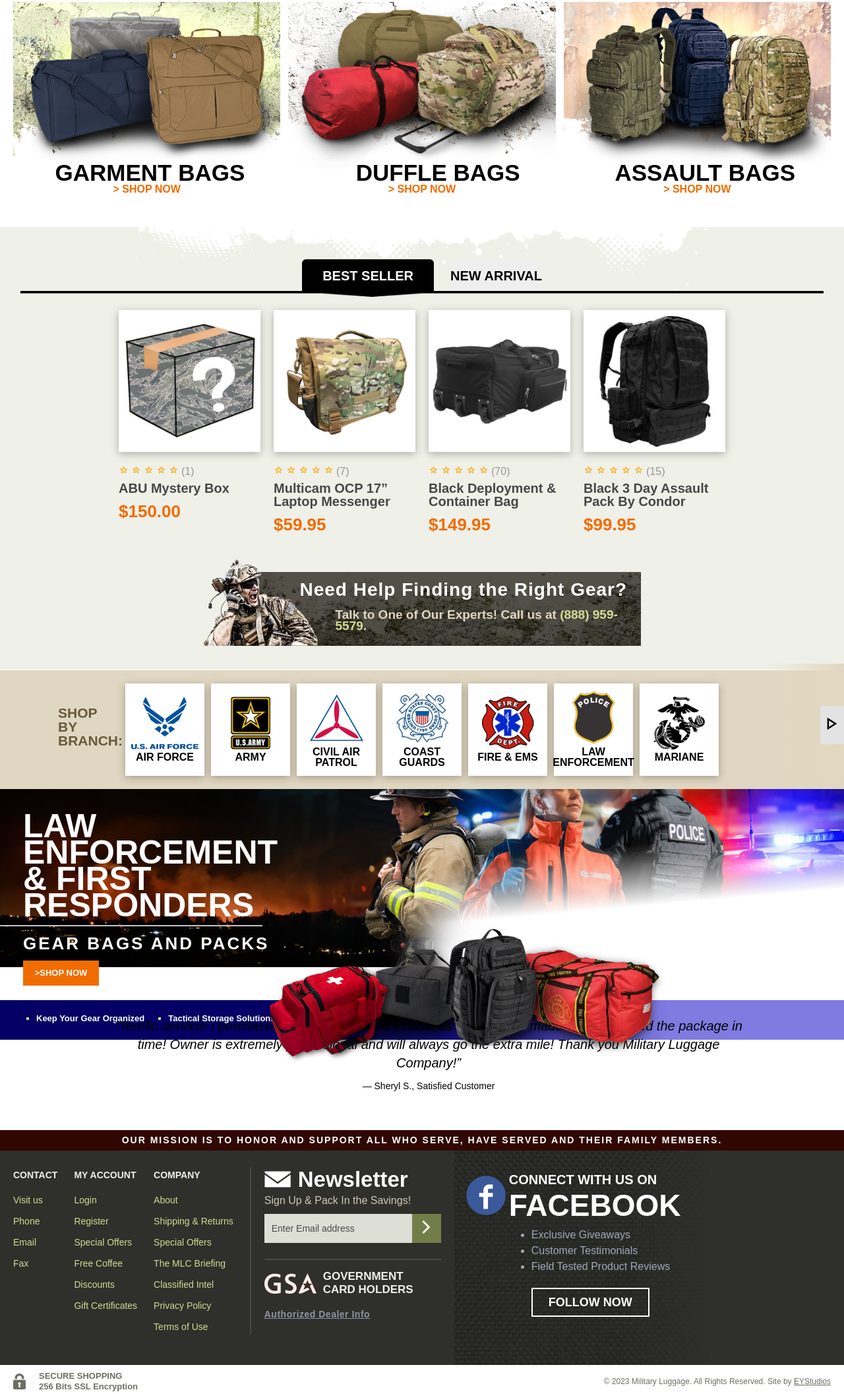
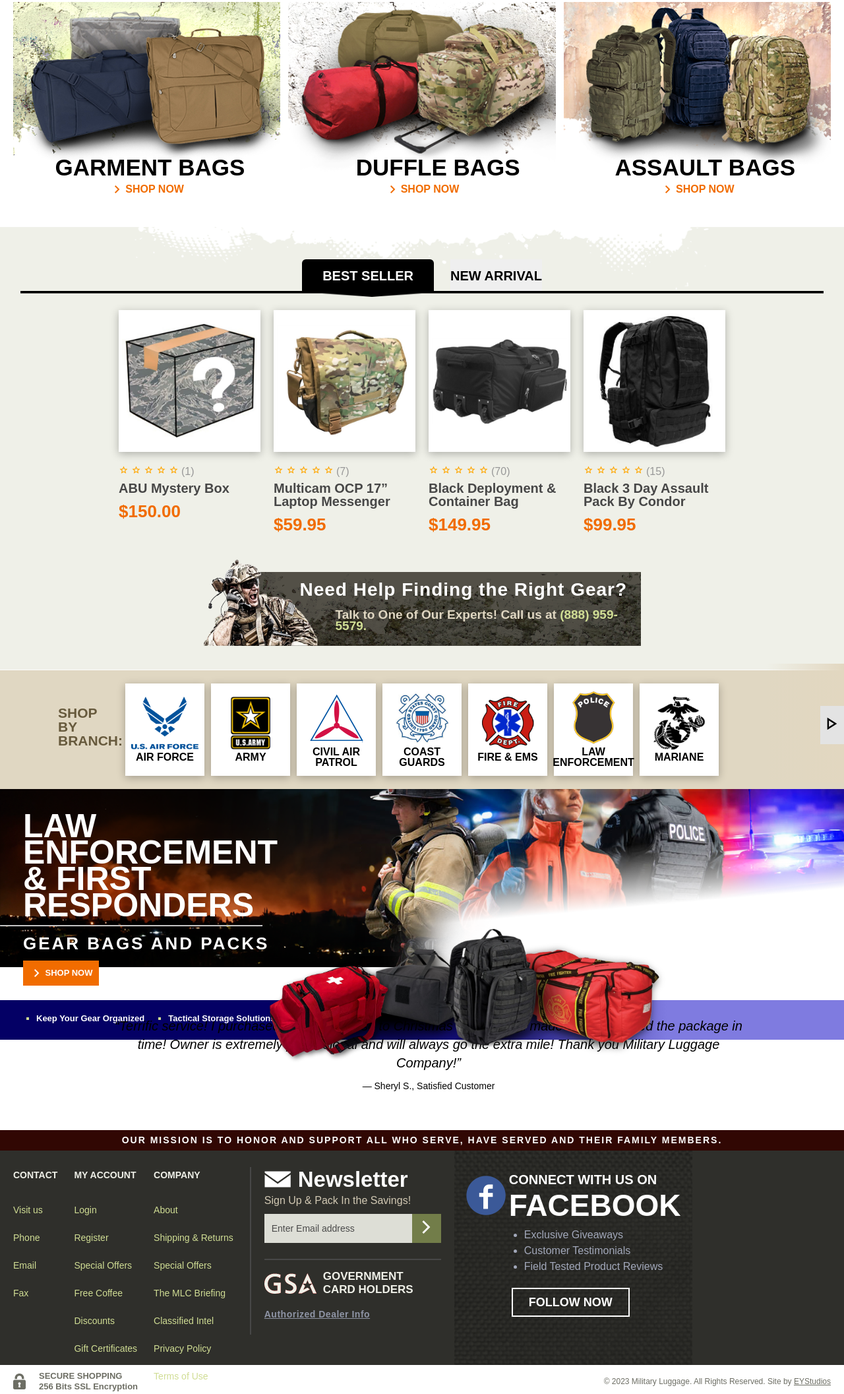
Before and after one commit to Vinithdckap/Intern-Task-Three, a plain HTML site: page index.html in a window 1280 px wide. Shown: the part 536-2649 px from the top of the page at 66% size. Drawn offline with nearby package versions, Linux system fonts and the light colour scheme; a web font is replaced by a local one.

Commit message:
feedback corrections completed

```diff
--- a/index.html
+++ b/index.html
@@ -178,7 +178,11 @@
                                         <img class="garment" src="./Images/garment bag.png" alt="">
                                         <div class="grid-contents">
                                             <h2 class="garemntBag">GARMENT BAGS</h2>
-                                            <h4>> SHOP NOW</h4>
+                                            <div class="garmentDiv">
+                                             <span  class="material-symbols-outlined IconShop">expand_more</span>
+                                             <a class="shop-BTN" href="#">SHOP NOW</a>
+                                            </div>
+
                                         </div>
 
                                     </div>
@@ -187,16 +191,22 @@
                                         <img class="duffle" src="./Images/duffle bags.png" alt="">
                                         <div class="grid-contents">
                                             <h2>DUFFLE BAGS</h2>
-                                            <h4>> SHOP NOW</h4>
-                                        </div>
+                                            <div class="garmentDiv">
+                                                <span  class="material-symbols-outlined IconShop">expand_more</span>
+                                                <a class="shop-BTN" href="#">SHOP NOW</a>
+                                               </div>
+                                                                                       </div>
 
                                     </div>
                                     <div class="grids">
                                         <img class="assault" src="./Images/Image 118.png" alt="">
                                         <div class="grid-contents">
                                             <h2>ASSAULT BAGS</h2>
-                                            <h4>> SHOP NOW</h4>
-                                        </div>
+                                            <div class="garmentDiv">
+                                                <span  class="material-symbols-outlined IconShop">expand_more</span>
+                                                <a class="shop-BTN" href="#">SHOP NOW</a>
+                                               </div>
+                                                                                       </div>
 
                                     </div>
                                 </div>
@@ -511,7 +521,8 @@
                                     <h4 class="gearTitle">GEAR BAGS AND PACKS </h4>
                                 </div>
                                 <div class="shopDiv">
-                                    <button class="shopNowBtn">>SHOP NOW</button>
+                                    <button class="shopNowBtn">                                    <span  class="material-symbols-outlined IconShop">expand_more</span>
+                                        SHOP NOW</button>
 
                                 </div>
                                 <div class="ulLists">
@@ -656,8 +667,6 @@
                                         <h2 class="connectFb">CONNECT WITH US ON<br>
                                             <span class="specialText">FACEBOOK</span>
                                         </h2>
-
-
                                     </div>
 
 
--- a/style.less
+++ b/style.less
@@ -414,14 +414,15 @@ body {
                                     border: none;
                                     margin-top: 20px;
                                     margin-left: 35px;
-                                    position: relative;
-                                    padding-left: 18px;
+                                    // position: relative;
+                                    // padding-left: 18px;
+                                    display: flex;
+                                    justify-content: center;
+                                    align-items: center;
 
 
                                     .shopDrop {
-                                        position: absolute;
-                                        top: 11px;
-                                        left: 8px;
+
                                         transform: rotate(269deg)
                                     }
 
@@ -509,19 +510,35 @@ body {
                                                 text-align: center;
                                                 font: bold 50px/68px @teko;
                                                 position: absolute;
-                                                bottom: 10px;
+                                                bottom: 18px;
+
                                                 right: 54px;
 
                                             }
 
-                                            h4 {
+                                            .garmentDiv {
+                                                display: flex;
+                                                justify-content: center;
+                                                align-items: center;
+
+                                                .IconShop {
+
+                                                    transform: rotate(270deg);
+                                                    color: @secondary-color;
+
+                                                }
+
+                                                .shop-BTN {
 
                                                     font: 600 16px/39px @titillium;
                                                     text-align: center;
                                                     color: @secondary-color;
                                                     cursor: pointer;
-
-                                            }
+                                                    text-decoration: none;
+                                                }
+                                            }
+
+
                                         }
 
                                     }
@@ -839,6 +856,13 @@ body {
                                     font: 600 20px/48px @titillium;
                                     border: none;
                                     margin-left: 46px;
+                                    display: flex;
+                                    align-items: center;
+                                    justify-content: center;
+
+                                    .IconShop{
+                                        transform: rotate(270deg);
+                                    }
                                 }
 
 
@@ -1132,8 +1156,6 @@ body {
 
                             padding: 20px 63px 20px 25px;
 
-
-
                             .social-media-container {
                                 color: #FFFFFF;
                                 display: flex;
@@ -1158,6 +1180,7 @@ body {
                                         font: 400 18px/24px @sarala;
                                         color: #A2A8BA;
                                     }
+
                                 }
                             }
 
@@ -1165,6 +1188,8 @@ body {
 
                                 // padding-left: 80px;
                                 padding-top: 20px;
+                                position: relative;
+                                right: 19px;
 
                                 .followBtns {
                                     width: 179px;
@@ -1213,6 +1238,7 @@ body {
                             color: #6d6e64;
                         }
                     }
+
 
                     .copyright {
                         font: 400 12px/29px @sarala;
@@ -1674,7 +1700,9 @@ body {
                                     .footer-lists {
                                         .ulContents {
                                             .listContent {
-                                                font: 400 14px/32px 'Sarala', sans-serif;
+                                                font: 400 14px/22px 'Sarala', sans-serif;
+                                                padding-top: 20px;
+
                                             }
                                         }
                                     }
@@ -1719,8 +1747,10 @@ body {
 
 
                         .footer-left {
+
+                            background-image: url(./Images/laptop\ footer\ left.png);
                             .inner-footer-left {
-                                padding: 20px 44px 20px 18px;
+                                padding: 20px 18px 20px 18px;
 
                                 .social-media-container {
                                     column-gap: 5px;
@@ -1735,6 +1765,8 @@ body {
                                 }
 
                                 .features {
+
+                                    padding-left: 88px;
                                     .marketing-div {
                                         .listFeatures {
                                             font-size: 16px;
@@ -2256,7 +2288,7 @@ body {
 
 
                         .footer-right {
-                            padding: 50px 0px 0px 0px;
+                            padding: 50px 0px 20px 0px;
                             justify-content: space-evenly;
 
                             .hrFooter {
@@ -2278,9 +2310,15 @@ body {
                         .footer-left {
 
                             .inner-footer-left {
+                                position: unset;
+
                                     .tablet-flex {
                                         display: flex;
-                                }
+
+
+                                    }
+
+
                             }
                         }
                     }
```
Also changed, not shown: Images/laptop footer left.png (added), style.css. Lines whose indentation alone changed are shown as unchanged.
